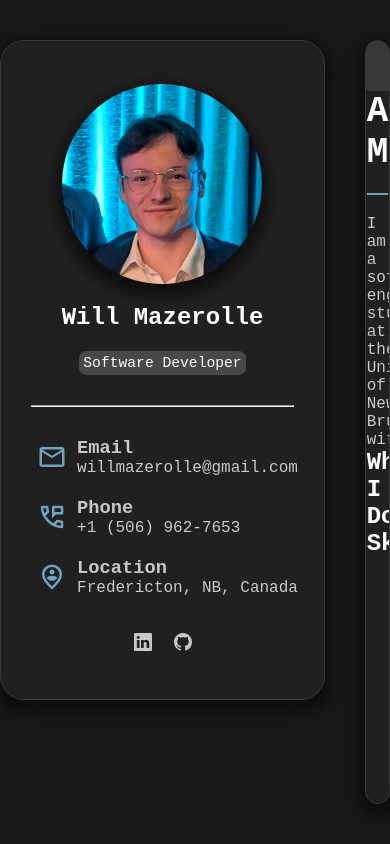
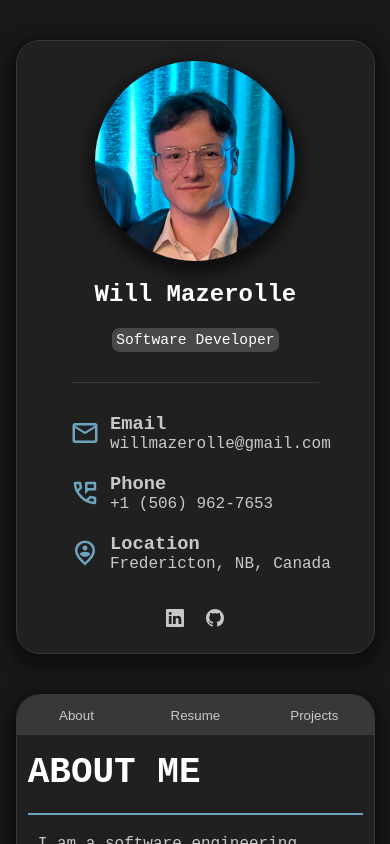
Before and after one commit to WilMaz00602/Portfolio, a Next.js app: page / in a window 390 px wide. Built offline with nearby package versions, Linux system fonts and the light colour scheme.

Commit message:
Fixing Responsiveness

```diff
--- a/src/app/components/info-card.js
+++ b/src/app/components/info-card.js
@@ -8,7 +8,7 @@ import GitHubIcon from "../resources/images/github.js";
 
 export default function InfoCard() {
     return (
-        <div id="info-card" className="slide-in">
+        <div id="info-card" className="slide-in left">
             <div id="info-card-title">
                 <img
                     src="/headshot.jpg"
@@ -18,7 +18,6 @@ export default function InfoCard() {
                 <h2>Will Mazerolle</h2>
                 <span>Software Developer</span>
             </div>
-            <hr/>
             <ul id="info-card-contact">
                 <li>
                     <MailIcon />
--- a/src/app/layout.js
+++ b/src/app/layout.js
@@ -19,6 +19,7 @@ export const metadata = {
 export default function RootLayout({ children }) {
   return (
     <html lang="en">
+      <meta name="viewport" content="width=device-width, initial-scale=1.0"></meta>
       <body className={`${geistSans.variable} ${geistMono.variable}`}>
         {children}
       </body>
--- a/src/app/page.js
+++ b/src/app/page.js
@@ -46,7 +46,7 @@ export default function Home() {
         <div>
             <main>
                 <InfoCard />
-                <div id="main-content" className="pop-in">
+                <div id="main-content" className="pop-in right">
                     <div className="tab-container">
                         {PrevComponent && (
                             <div
--- a/src/app/resources/style/_variables.scss
+++ b/src/app/resources/style/_variables.scss
@@ -25,3 +25,7 @@ $main-content-height: 100%;
 $radius: 24px;
 $radius2: 14px;
 $shadow: 0 8px 12px 0 $mantle, 0 6px 20px 0 $crust;
+
+
+$phone-threshold: 620px;
+$tablet-threshold: 1150px;
--- a/src/app/resources/style/globals.scss
+++ b/src/app/resources/style/globals.scss
@@ -27,11 +27,20 @@ a {
 
 main {
   display: flex;
+  flex-wrap: wrap;
   // align-items: center;
   margin: 40px 0;
   justify-content: center;
   width: 100vw;
   height: calc(100vh - 80px);
+}
+
+@media only screen and (max-width: var.$phone-threshold) {
+  /* For mobile phones: */
+  .main, .left, .right {
+    width: 100%;
+    margin: auto;
+  }
 }
 
 button {
--- a/src/app/resources/style/info-card.scss
+++ b/src/app/resources/style/info-card.scss
@@ -15,6 +15,7 @@
     box-shadow: var.$shadow;
     transform: scale(1.025);
     margin-right: 40px;
+    margin-bottom: 40px;
     z-index: 2;
 
     hr {
@@ -29,6 +30,9 @@
     flex-direction: column;
     align-items: center;
     justify-content: center;
+    padding-bottom: 30px;
+    margin-bottom: 10px;
+    border-bottom: 1px solid var.$overlay1;
 
     img {
         width: 200px;
@@ -52,6 +56,7 @@
         border-radius: 0.5em;
         padding: 4px;
         margin: 20px 40px 0;
+        text-align: center
     }
 }
 
@@ -115,3 +120,46 @@
         }
     }
 }
+
+@media only screen and (max-width: var.$tablet-threshold) and (min-width: var.$phone-threshold) {
+    #info-card {
+        flex-direction: row;
+        width: 90%;
+        height: auto;
+        margin-left: 10%;
+        margin-right: 10%;
+
+
+        #info-card-title {
+            width: 30%;
+            min-width: 200px;
+
+            padding-bottom: 0;
+            margin-bottom: 0;
+            padding-right: 20px;
+            margin-right: 20px;
+
+            border-bottom: none;
+            border-right: 1px solid var.$overlay1;
+        }
+
+        #info-card-contact {
+            width: 30%;
+            margin-right: 20px;
+        }
+
+        #info-card-quicklinks {
+            flex-direction: column;
+        }
+    }
+}
+
+@media only screen and (max-width: var.$phone-threshold) {
+    #info-card {
+        width: 100%;
+        height: auto;
+        margin-left: 4%;
+        margin-right: 4%;
+    }
+
+}
--- a/src/app/resources/style/main-content.scss
+++ b/src/app/resources/style/main-content.scss
@@ -62,3 +62,34 @@
     }
 
 }
+
+@media only screen and (max-width: var.$tablet-threshold) and (min-width: var.$phone-threshold) {
+    #main-content {
+        width: 90%;
+        margin-left: 5%;
+        margin-right: 5%;
+    }
+}
+
+@media only screen and (max-width: var.$phone-threshold) {
+    #main-content {
+        width: 100%;
+        margin-left: 4%;
+        margin-right: 4%;
+
+        .tab-container {
+
+            div {
+                article {
+                    section {
+                        margin-left: 3%;
+                        // margin-right: 15px;
+                        width: 94%;
+                    }
+                }
+            }
+
+
+        }
+    }
+}
--- a/src/app/resources/style/nav-buttons.scss
+++ b/src/app/resources/style/nav-buttons.scss
@@ -29,3 +29,16 @@
         }
     }
 }
+
+@media only screen and (max-width: var.$phone-threshold) {
+    #nav-buttons {
+        width: 100%;
+        height: 40px;
+        position: fixed;
+        bottom: 0;
+        left: 0;
+        right: 0;
+        justify-content: space-around;
+        border-radius: 0;
+    }
+}
```
Also changed, not shown: firebase.json.
